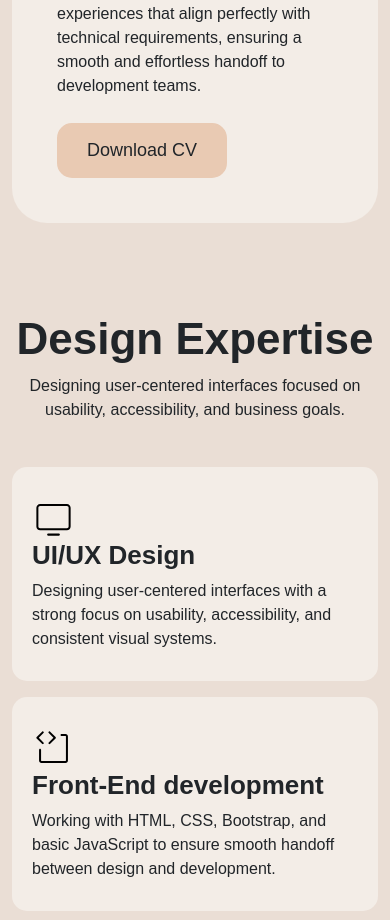
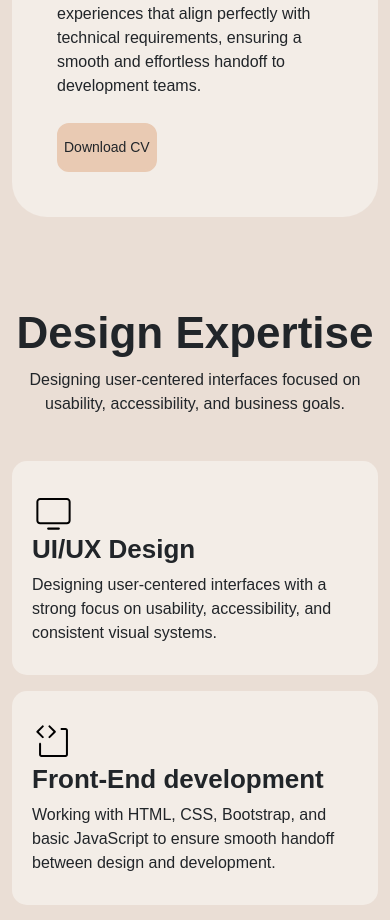
Before and after one commit to Rahn4sha/Rahn4sha.github.io, a plain HTML site: page index.html in a window 390 px wide. Shown: the part 1489-2409 px from the top of the page. Drawn offline with nearby package versions, Linux system fonts and the light colour scheme; a web font is replaced by a local one.

Commit message:
aboutbtnsizereduced

```diff
--- a/css/responsive.css
+++ b/css/responsive.css
@@ -177,6 +177,12 @@
         white-space: nowrap;
         border-radius: 12px !important;
     }
+    .btn{
+        font-size: 14px !important;
+        padding: 12px 5px !important;
+        text-align: center;
+        border-radius: 12px !important;
+    }
 }
 
 @media screen and (max-width:393px) {
```
